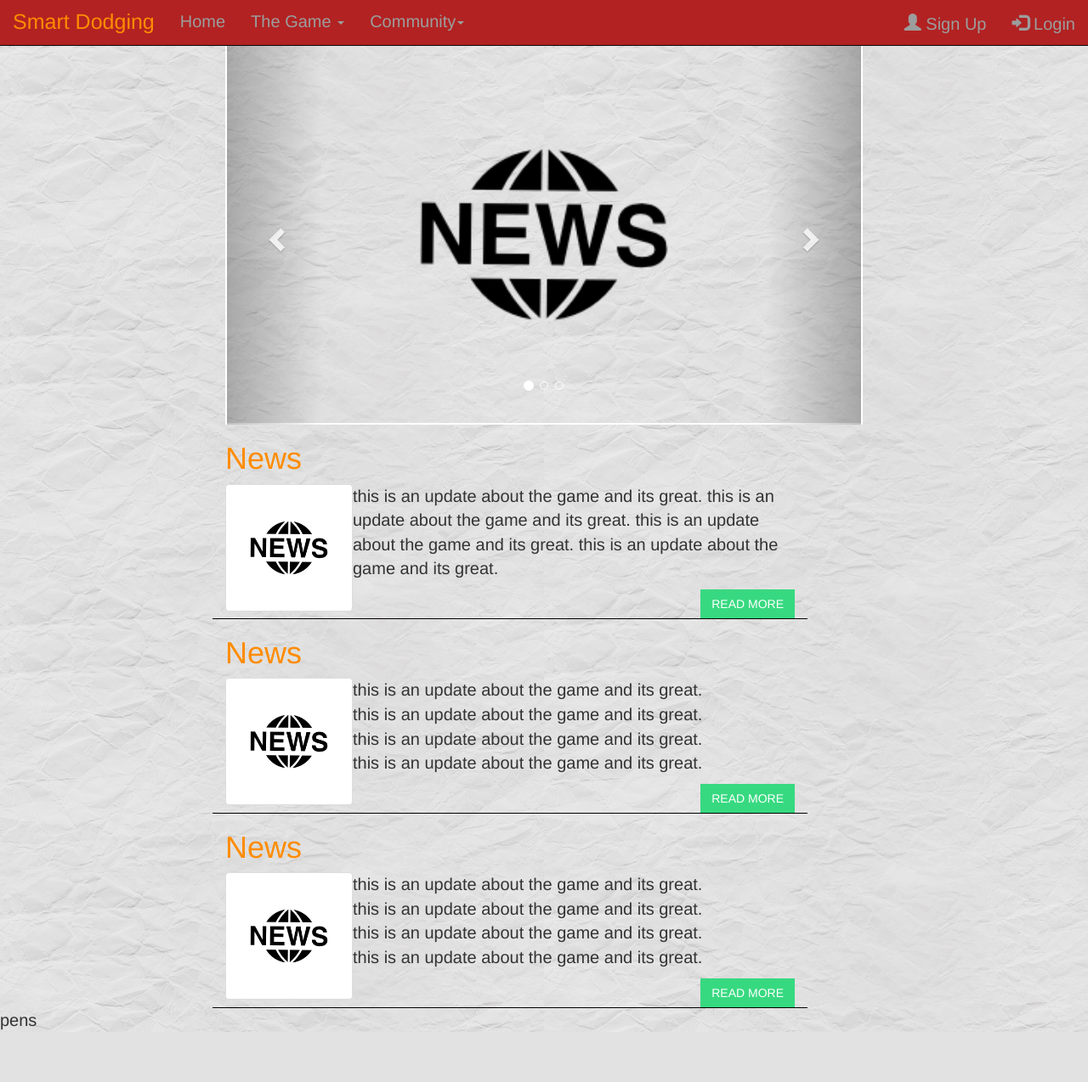
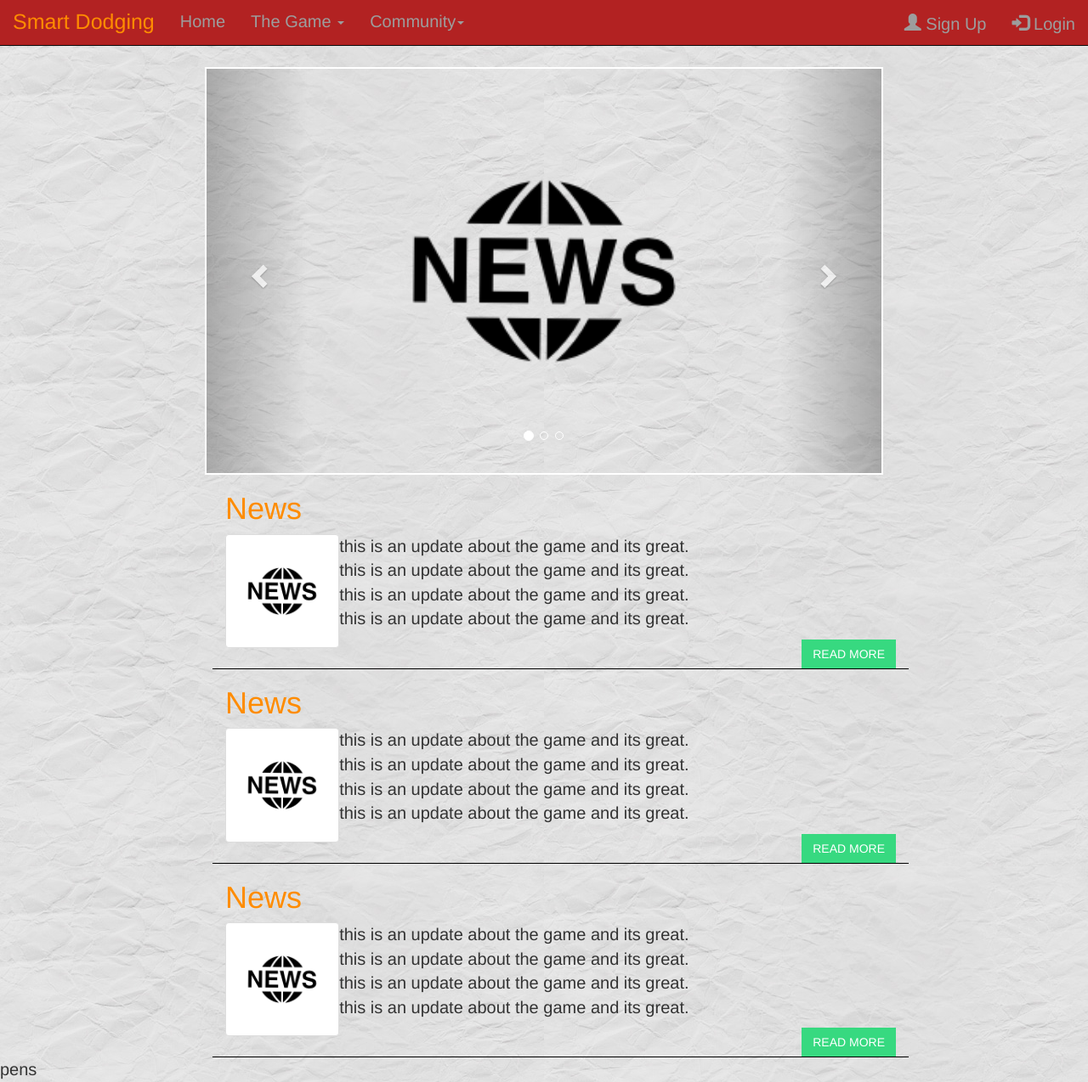
Before and after one commit to SmartDodging/1, a PHP site: page /home.php in a window 1280 px wide. Shown: the whole page at 85% size. Before the commit the page ends 1215 px from the top, so only its background shows below. Run offline with PHP 8.4, Linux system fonts and the light colour scheme.

Commit message:
edit nav

```diff
--- a/css/style.css
+++ b/css/style.css
@@ -61,13 +61,13 @@ h2{
 
 .blogShort{
     border-bottom:1px solid black;
-    width: 700px;
+    width: 70%;
     float: 0;
     /*height: 500px;*/
 }
 .img-thumbnail{
-    width: 150px;
-    height: 150px;
+    width: 17%;
+    height: 17%;
 }
 .blog{
     width: 50%;
@@ -78,18 +78,18 @@ h2{
     width: 60%;
     margin: auto;
 }
-.item{
+/*.item{
     width: 800px;
     height: 450px;
     width: auto;
     height: auto;
-}
+}*/
 .item-img{
     width: 60%;
     height: 100%;
 }
 #myCarousel{
-    width: 750px;
-    height: 450px;
+    width: 70%;
+    height: 45%;
     border: 2px solid white;
 }
--- a/nav.php
+++ b/nav.php
@@ -35,8 +35,6 @@
                   <a class="dropdown-toggle" data-toggle="dropdown" href="#">Community<span class="caret"></span></a>
                   <ul class="dropdown-menu">
                     <li><a href="leaderBoards.php">LeaderBoards</a></li>
-                    <li><a href="#">Your Profile</a></li>
-                    <li><a href="#">Friends</a></li>
                   </ul>
                 </li>
               </ul>
--- a/news.php
+++ b/news.php
@@ -1,5 +1,5 @@
 
-
+<br>
 <center>
     <div class="container">
     <!--slider-->
@@ -41,16 +41,17 @@
 
 
     <!--news thingies-->
+
     <div class="container">
         <div id="blog" class="row">
             <div class="col-md-10 col-md-offset-2 blogShort">
                 <h1>News</h1>
-                    <img src="css/IMG/21601-news-logo-icon-vector-icon-vector-eps.png" alt="post img" class="pull-left img-responsive thumb margin10 img-thumbnail">
+                    <img src="css/IMG/21601-news-logo-icon-vector-icon-vector-eps.png" alt="post img" class="pull-left img-responsive thumb img-thumbnail">
                     <!--<em>This snippet use <a href="http://bootsnipp.com/snippets/featured/sexy-sidebar-navigation" target="_blank">Sexy Sidebar Navigation</a></em>-->
                         <article><p>
-                            this is an update about the game and its great.
-                            this is an update about the game and its great.
-                            this is an update about the game and its great.
+                            this is an update about the game and its great.<br>
+                            this is an update about the game and its great.<br>
+                            this is an update about the game and its great.<br>
                             this is an update about the game and its great.
                         </p></article>
                     <a class="btn btn-blog pull-right marginBottom10" href="#">READ MORE</a>
```
